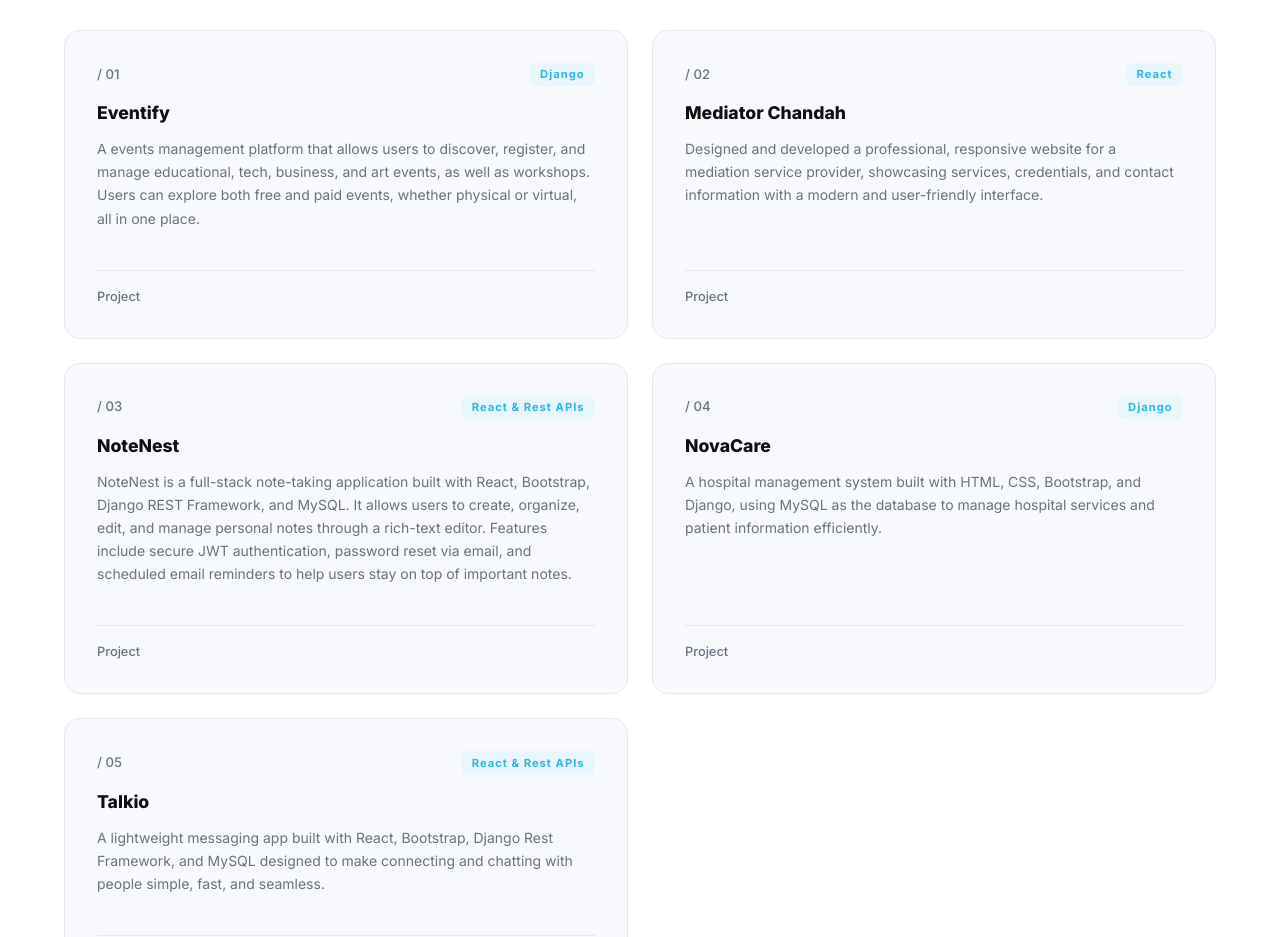
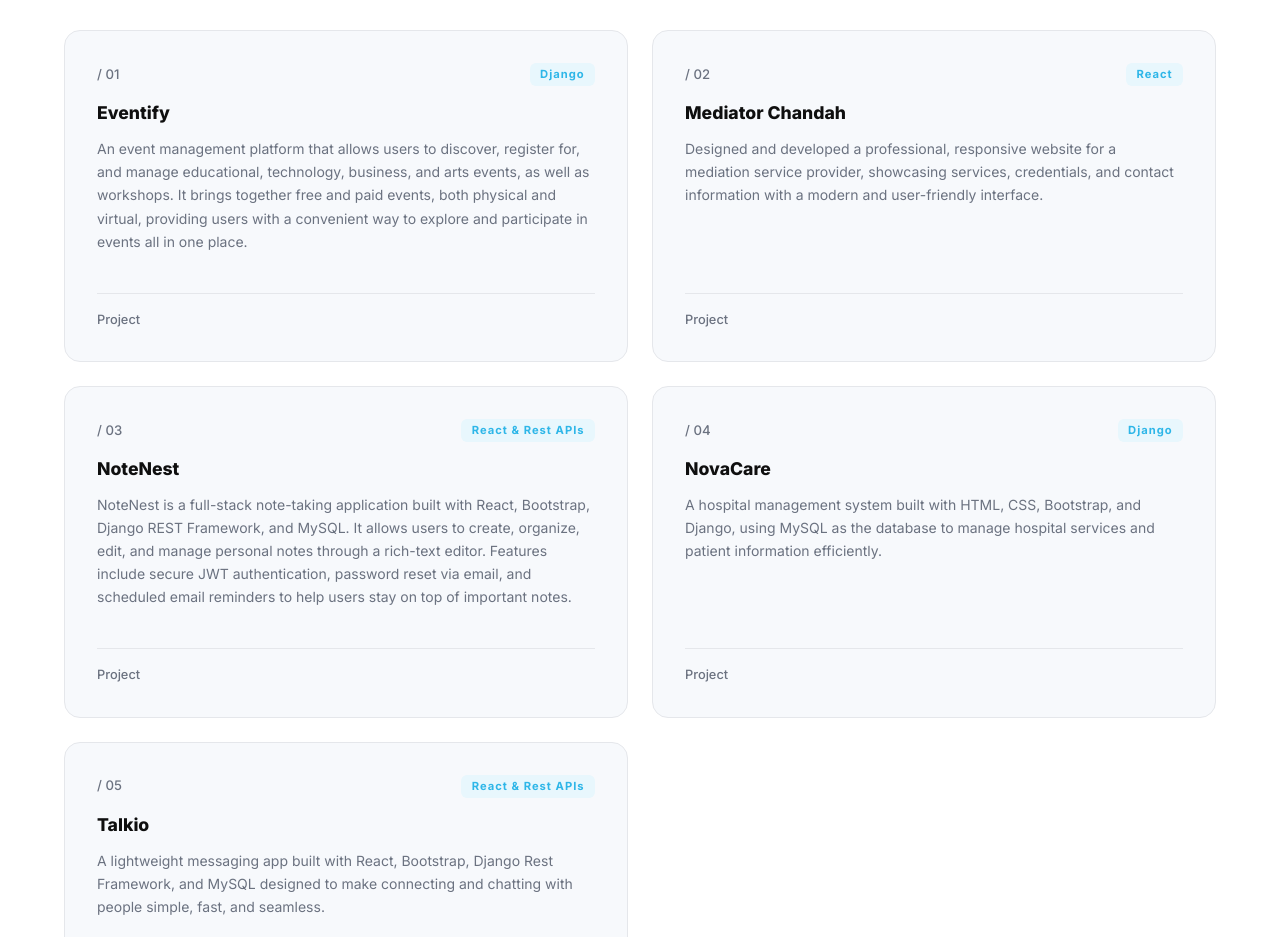
Before and after one commit to CodeOmari/Portfolio, a React (Vite) app: page / in a window 1280 px wide. Shown: the part 2100-3037 px from the top of the page. Built offline with nearby package versions, Linux system fonts and the light colour scheme.

Commit message:
update eventify project description

```diff
--- a/src/data/projectsData.js
+++ b/src/data/projectsData.js
@@ -5,7 +5,7 @@ const projectsData = [
     tag: "Django",
     title: "Eventify",
     description:
-      "A events management platform that allows users to discover, register, and manage educational, tech, business, and art events, as well as workshops. Users can explore both free and paid events, whether physical or virtual, all in one place.",
+      "An event management platform that allows users to discover, register for, and manage educational, technology, business, and arts events, as well as workshops. It brings together free and paid events, both physical and virtual, providing users with a convenient way to explore and participate in events all in one place.",
     type: "Project",
     href: "https://codeomari.pythonanywhere.com/",
   },
```
